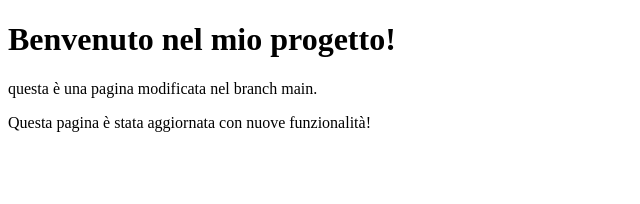
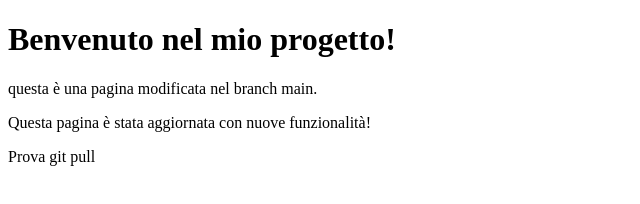
Before and after one commit to larm972111/Progetto-git, a plain HTML site: page index.html in a window 1280 px wide. Shown: the whole page, without its empty margins (0-640 px from the left). Drawn offline with Linux system fonts and the light colour scheme.

Commit message:
Update index.html simulazione git pull

```diff
--- a/index.html
+++ b/index.html
@@ -9,5 +9,6 @@
     <h1>Benvenuto nel mio progetto!</h1>
     <p>questa è una pagina modificata nel branch main.</p>
     <p>Questa pagina è stata aggiornata con nuove funzionalità!</p>
+    <p>Prova git pull</p>
 </body>
 </html>
```
